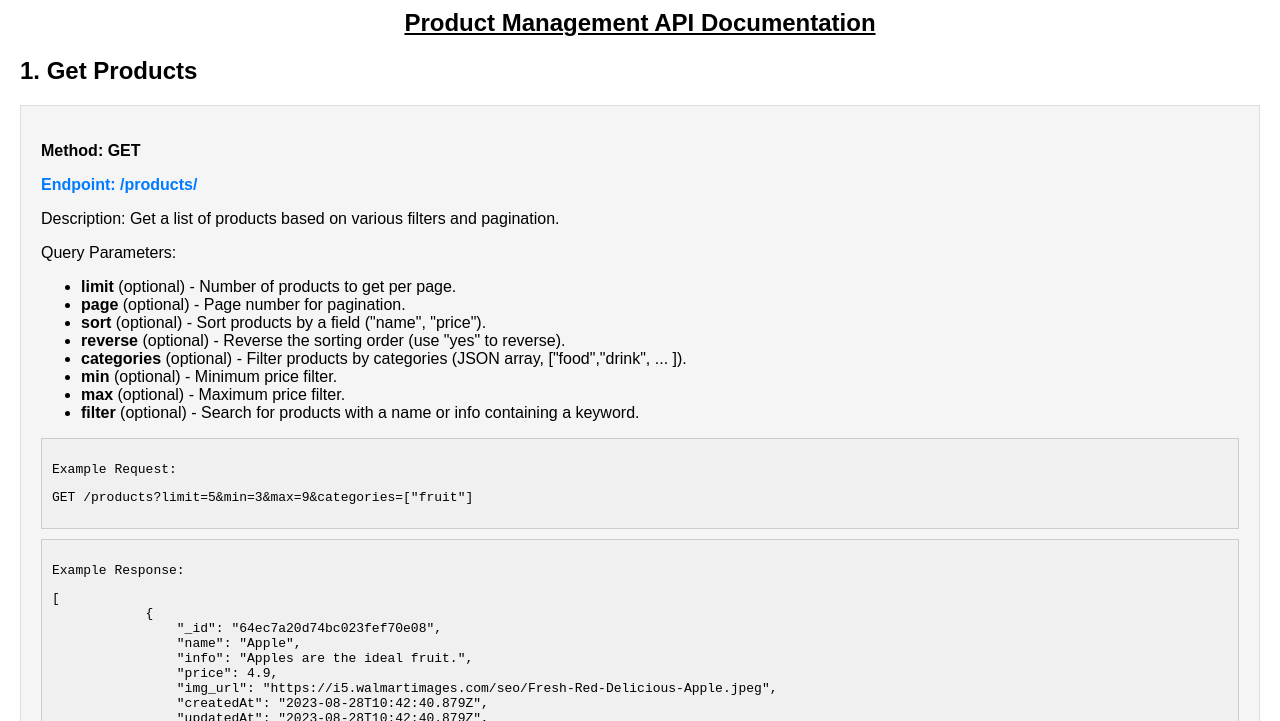
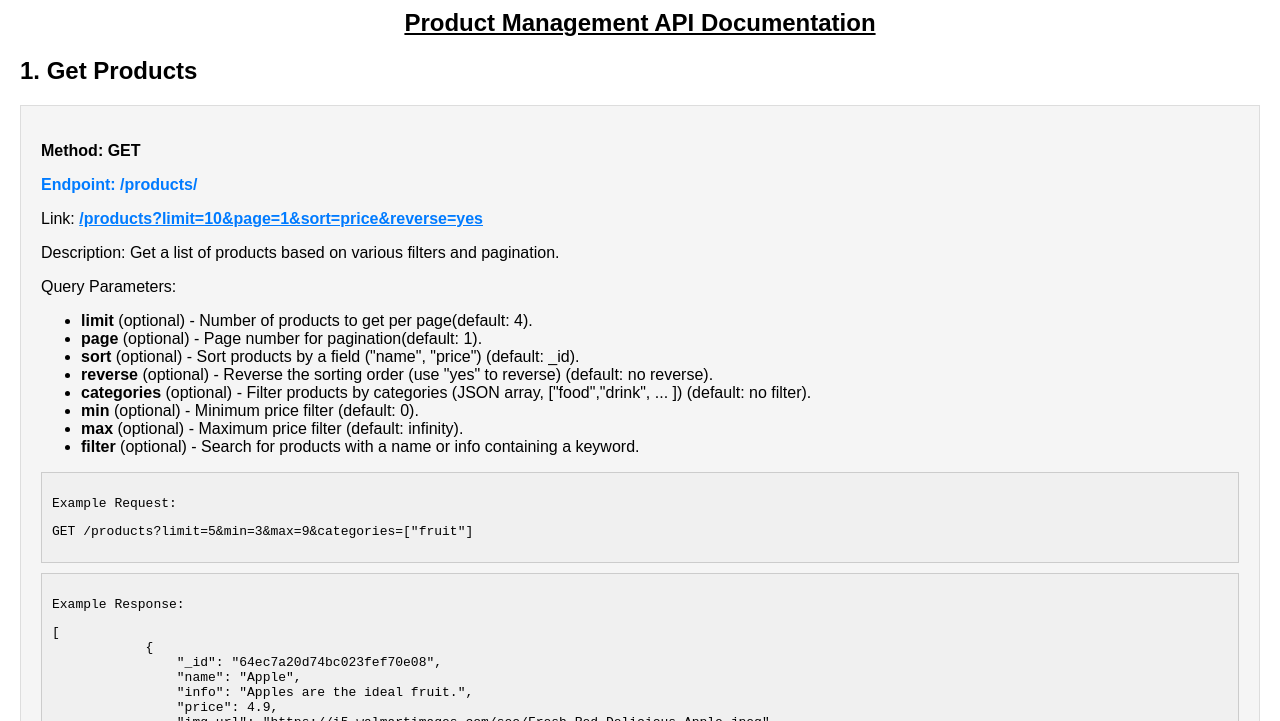
Before and after one commit to AFROJOKER/Grocery-Store-Server, a website: page public/document.html in a window 1280 px wide. Shown: the part 79-800 px from the top of the page. Drawn offline with Linux system fonts and the light colour scheme.

Commit message:
updated docs

```diff
--- a/public/document.html
+++ b/public/document.html
@@ -57,16 +57,17 @@
     <div class="endpoint">
         <p class="method">Method: GET</p>
         <p class="param">Endpoint: /products/</p>
+        Link: <a class="param" href="https://grocery-store.cyclic.app/products?limit=10&page=1&sort=price&reverse=yes">/products?limit=10&page=1&sort=price&reverse=yes</a>
         <p>Description: Get a list of products based on various filters and pagination.</p>
         <p>Query Parameters:</p>
         <ul>
-            <li><strong>limit</strong> (optional) - Number of products to get per page.</li>
-            <li><strong>page</strong> (optional) - Page number for pagination.</li>
-            <li><strong>sort</strong> (optional) - Sort products by a field ("name", "price").</li>
-            <li><strong>reverse</strong> (optional) - Reverse the sorting order (use "yes" to reverse).</li>
-            <li><strong>categories</strong> (optional) - Filter products by categories (JSON array, ["food","drink", ... ]).</li>
-            <li><strong>min</strong> (optional) - Minimum price filter.</li>
-            <li><strong>max</strong> (optional) - Maximum price filter.</li>
+            <li><strong>limit</strong> (optional) - Number of products to get per page(default: 4).</li>
+            <li><strong>page</strong> (optional) - Page number for pagination(default: 1).</li>
+            <li><strong>sort</strong> (optional) - Sort products by a field ("name", "price") (default: _id).</li>
+            <li><strong>reverse</strong> (optional) - Reverse the sorting order (use "yes" to reverse) (default: no reverse).</li>
+            <li><strong>categories</strong> (optional) - Filter products by categories (JSON array, ["food","drink", ... ]) (default: no filter).</li>
+            <li><strong>min</strong> (optional) - Minimum price filter (default: 0). </li>
+            <li><strong>max</strong> (optional) - Maximum price filter (default: infinity).</li>
             <li><strong>filter</strong> (optional) - Search for products with a name or info containing a keyword.</li>
         </ul>
         <div class="example">
@@ -135,6 +136,7 @@
     <div class="endpoint">
         <p class="method">Method: GET</p>
         <p class="param">Endpoint: /products/single/:id</p>
+        Link: <a class="param" href="https://grocery-store.cyclic.app/products/single/64ec7a20d74bc023fef70e08">/products/single/64ec7a20d74bc023fef70e08</a>
         <p>Description: Get a single product by its unique identifier (`_id`).</p>
         <p>Parameters:</p>
         <ul>
@@ -279,11 +281,11 @@ Headers:
         </div>
     </div>
     <h2 class="center">User Management API Documentation</h2>
-
     <h2>1. Get All Users</h2>
     <div class="endpoint">
         <p class="method">Method: GET</p>
-        <p class="param">Endpoint: /users/</p>
+        <p class="param">Endpoint: /users</p>
+        Link: <a class="param" href="https://grocery-store.cyclic.app/users">/users</a>
         <p>Description: Get a list of all users.</p>
         <div class="example">
             <p>Example Request:</p>
```
Also changed, not shown: routes/products.js (line endings or trailing spaces).
